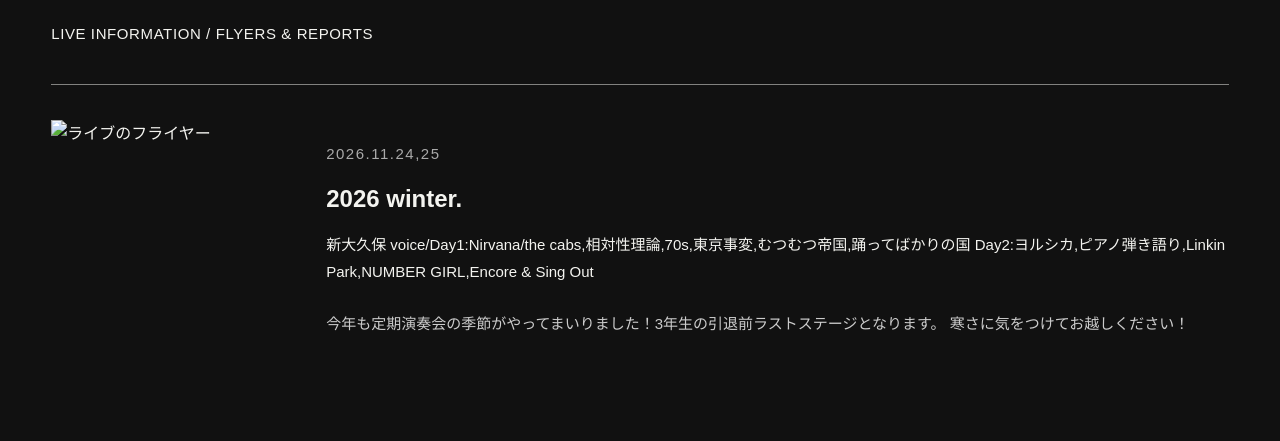
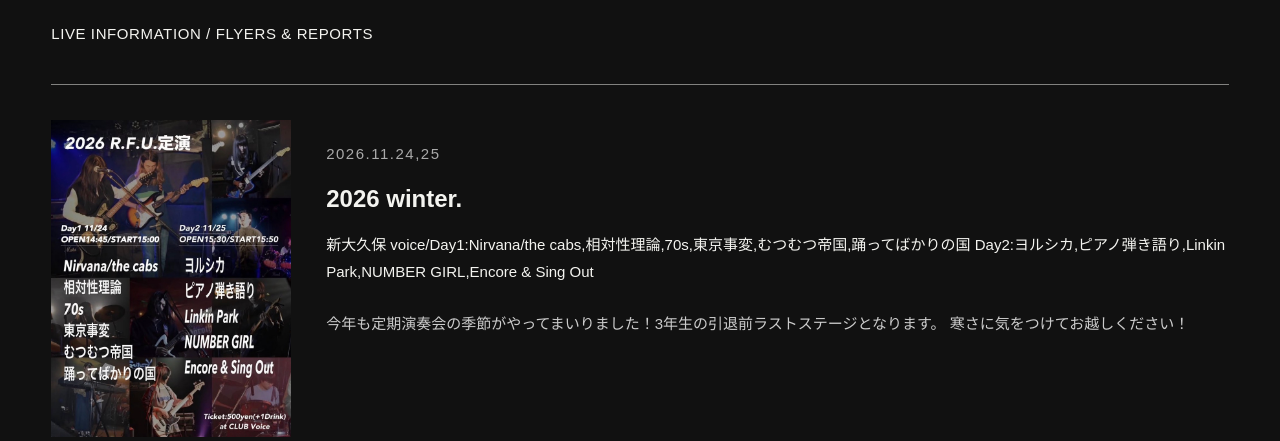
Before and after one commit to rikkyofreedomunity/rfu-website, a plain HTML site: page live.html in a window 1280 px wide. Shown: the part 359-800 px from the top of the page. Drawn offline with Linux system fonts and the light colour scheme.

Commit message:
Update live.html

```diff
--- a/live.html
+++ b/live.html
@@ -25,7 +25,7 @@
   <!-- LIVE 01 -->
   <article class="live-item">
     <div class="live-flyer">
-      <img src="teien.jpeg" alt="ライブのフライヤー">
+      <img src="teien.jpg" alt="ライブのフライヤー">
     </div>
     <div class="live-details">
       <p class="live-date">2026.11.24,25</p>
```
